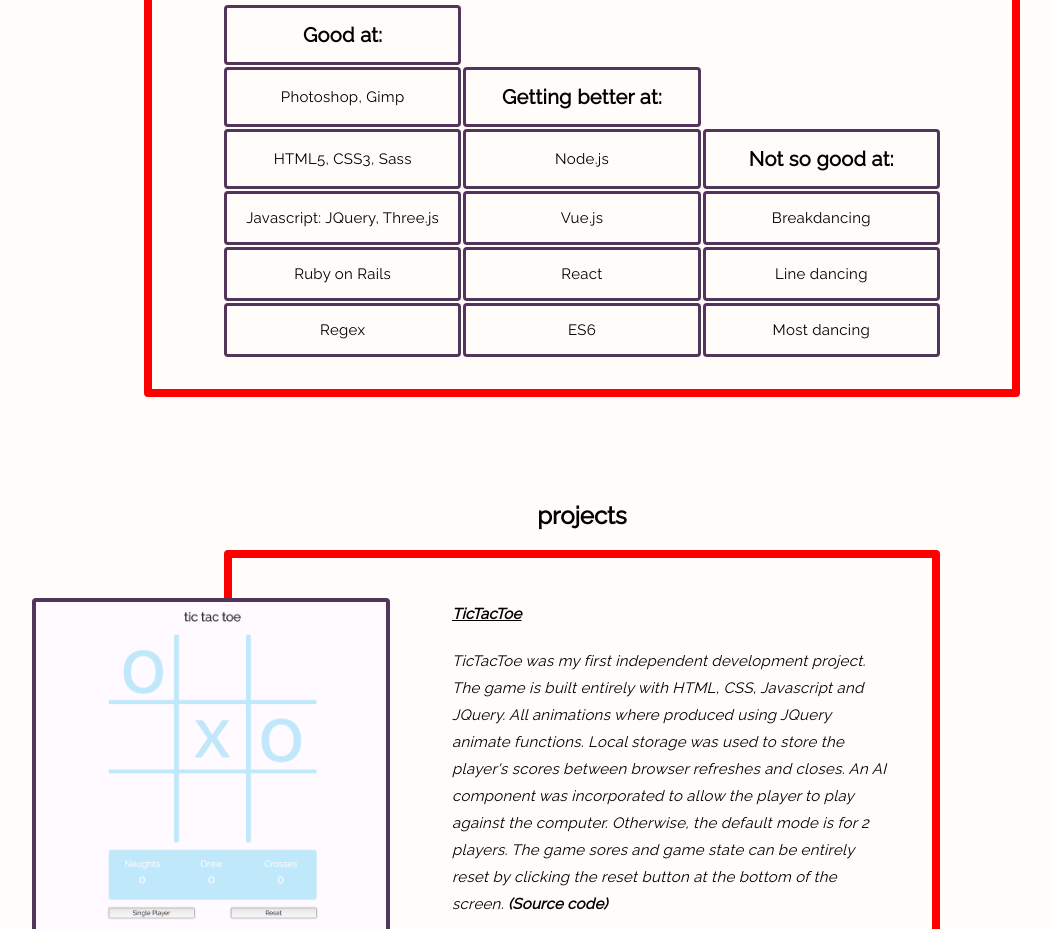
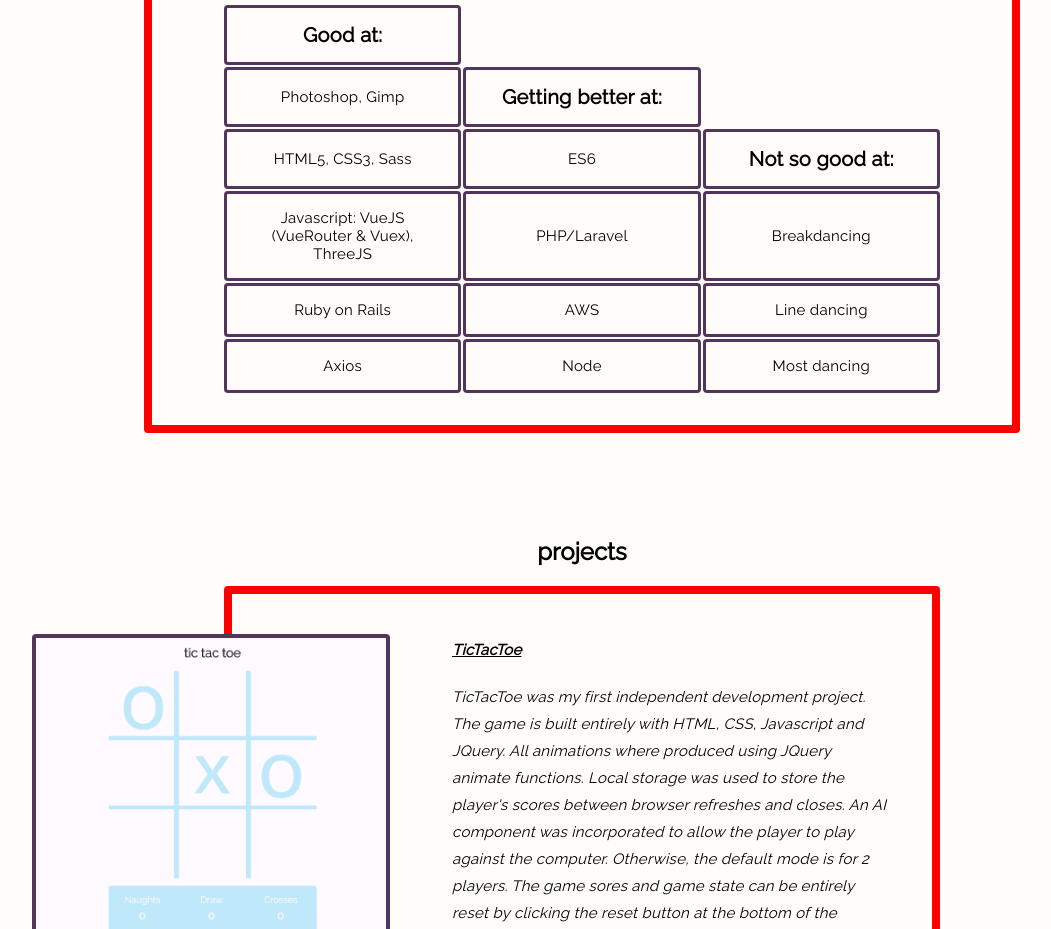
Before and after one commit to andthomas/portfolio, a plain HTML site: page index.html in a window 1280 px wide. Shown: the part 1134-2063 px from the top of the page, without its empty margins (58-1109 px from the left). Drawn offline with Linux system fonts and the light colour scheme.

Commit message:
Updated skills section

```diff
--- a/index.html
+++ b/index.html
@@ -72,22 +72,22 @@
         </tr>
         <tr>
           <td id="skillTable">HTML5, CSS3, Sass</td>
-          <td id="skillTable">Node.js</td>
+          <td id="skillTable">ES6</td>
           <td id="skillTable"><b style="font-size: 20px">Not so good at:</b></td>
         </tr>
         <tr>
-          <td id="skillTable">Javascript: JQuery, Three.js</td>
-          <td id="skillTable">Vue.js</td>
+          <td id="skillTable">Javascript: VueJS (VueRouter & Vuex), ThreeJS</td>
+          <td id="skillTable">PHP/Laravel</td>
           <td id="skillTable">Breakdancing</td>
         </tr>
         <tr>
           <td id="skillTable">Ruby on Rails</td>
-          <td id="skillTable">React</td>
+          <td id="skillTable">AWS</td>
           <td id="skillTable">Line dancing</td>
         </tr>
         <tr>
-          <td id="skillTable">Regex</td>
-          <td id="skillTable">ES6</td>
+          <td id="skillTable">Axios</td>
+          <td id="skillTable">Node</td>
           <td id="skillTable">Most dancing</td>
         </tr>
       </table>
--- a/js/main.js
+++ b/js/main.js
@@ -13,12 +13,6 @@ $(document).ready(function() {
   })
   $('#arrow').on('mouseleave', function(){
     $("#arrow").animate({opacity: '1'}, 'medium');
-  })
-  $('#arrow2').on('mouseenter', function(){
-    $("#arrow2").animate({opacity: '0.3'}, 'medium');
-  })
-  $('#arrow2').on('mouseleave', function(){
-    $("#arrow2").animate({opacity: '1'}, 'medium');
   })
 
   //Animate menu
```
